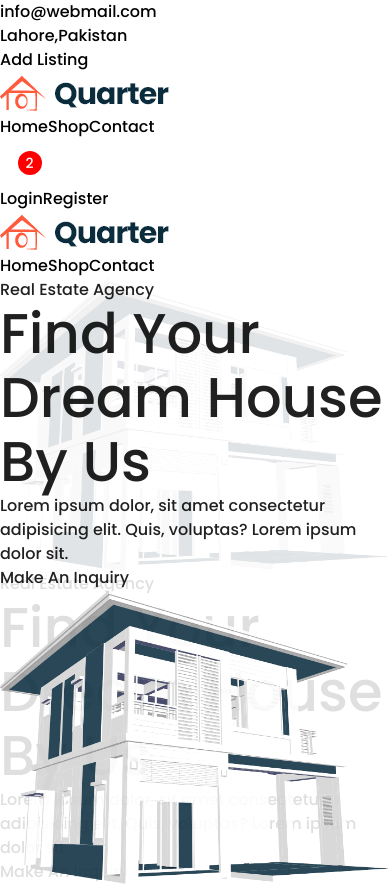
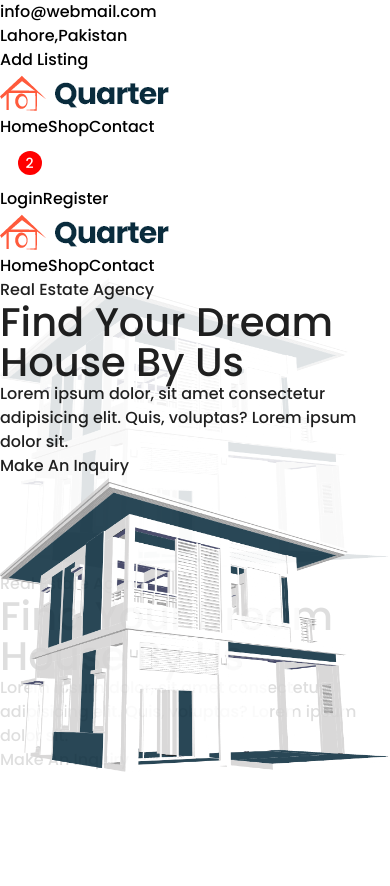
Before and after one commit to heyitsuzair/real-estate-next, a Next.js app: page / in a window 390 px wide. Shown: the top 886 px of the page. Built offline with nearby package versions, Linux system fonts and the light colour scheme; what @material-tailwind/react would draw is missing.

Commit message:
Polishes

```diff
--- a/components/subcomponents/navbar/UserPopover.tsx
+++ b/components/subcomponents/navbar/UserPopover.tsx
@@ -21,8 +21,8 @@ const UserPopover = () => {
         <div
           className={`absolute ${
             popover
-              ? "opacity-100 top-14 visible"
-              : "opacity-0 top-24 invisible"
+              ? "opacity-100 -right-16 top-16 sm:top-14 sm:-right-0 visible"
+              : "opacity-0 -right-16 top-24 sm:-right-0 invisible"
           } transition-all duration-300 bg-white rounded-lg ease-in-out px-6 shadow-2xl py-3 right-0`}
         >
           <Link
--- a/styles/Hero.css
+++ b/styles/Hero.css
@@ -16,3 +16,9 @@
   font-size: 3.5rem;
   line-height: 4rem;
 }
+@media (max-width: 768px) {
+  .slick-title {
+    font-size: 2.5rem;
+    line-height: 2.5rem;
+  }
+}
```
